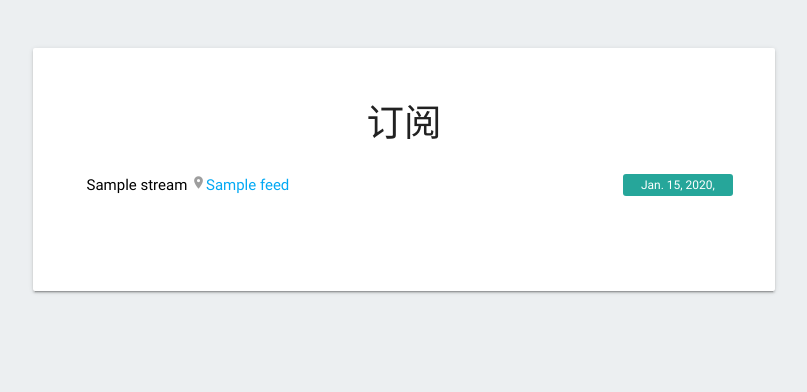
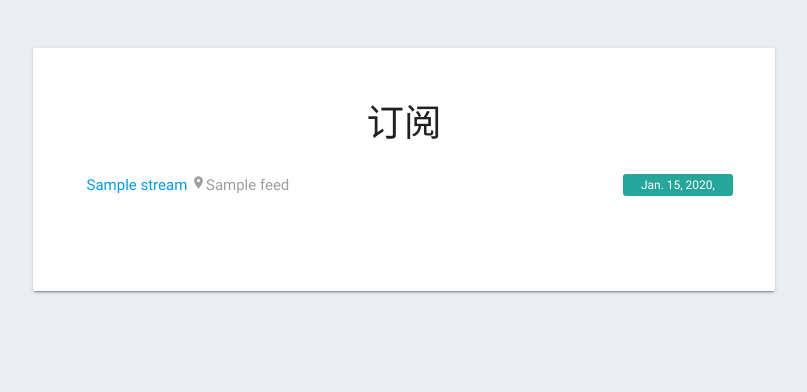
Before and after one commit to joway/Block, a Django app: template templates/feed/index.html in a window 1280 px wide. Shown: the part 64-456 px from the top of the page, without its empty margins (236-1043 px from the left). Run offline with Django 3.2, Linux system fonts and the light colour scheme; the template is opened without the code that fills it: most values are stand-ins (such as "Sample title", 1, 10 or a date in 2020); parts of the project's set-up code (start-up, migrations or seed data) failed here and were passed over.

Commit message:
fix sidebar

```diff
--- a/feed/tasks.py
+++ b/feed/tasks.py
@@ -10,7 +10,7 @@ from feed.models import Feed, FeedStream
 logger = get_task_logger(__name__)
 
 
-@periodic_task(run_every=(crontab(minute='*/60')),
+@periodic_task(run_every=(crontab(minute='*/1')),
                name="feed_update", ignore_result=True)
 def feed_update():
     feeds = Feed.objects.all()
--- a/scss/index.scss
+++ b/scss/index.scss
@@ -11,3 +11,4 @@
 @import "modules/profile";
 @import "modules/comment";
 @import "modules/social";
+@import "modules/feeds";
--- /dev/null
+++ b/scss/modules/_feeds.scss
@@ -0,0 +1,3 @@
+.feed-title:visited {
+  background-color:yellow;
+}
--- a/templates/feed/index.html
+++ b/templates/feed/index.html
@@ -12,17 +12,17 @@
               {% for stream in streams %}
                 <div class="row">
                   <div class="col l10 s12">
-                    <a href="{{ stream.link }}" target="_blank" class="black-text">{{ stream.title }}</a>
+                    <a href="{{ stream.link }}" target="_blank" class="feed-title">{{ stream.title }}</a>
                     <a href="{{ stream.feed.homepage }}" target="_blank" class="hide-on-small-and-down">
                       <i class="material-icons tiny grey-text">place</i><span
-                        class="lighten-2 light-blue-text">{{ stream.feed.name }}</span>
+                        class="lighten-2 grey-text">{{ stream.feed.name }}</span>
                     </a>
                   </div>
 
 
                   <a href="{{ stream.feed.homepage }}" target="_blank" class="col s6 hide-on-med-and-up">
                     <i class="material-icons tiny grey-text">place</i><span
-                      class="lighten-2 light-blue-text">{{ stream.feed.name }}</span>
+                      class="lighten-2 grey-text">{{ stream.feed.name }}</span>
                   </a>
                   <span class="badge white-text col l2 s6 m3 offset-m9"
                         style="background-color: #26a69a;border-radius: 3px;font-size: 0.8rem">
```
Also changed, not shown: static/css/index.css, 2 other files.
